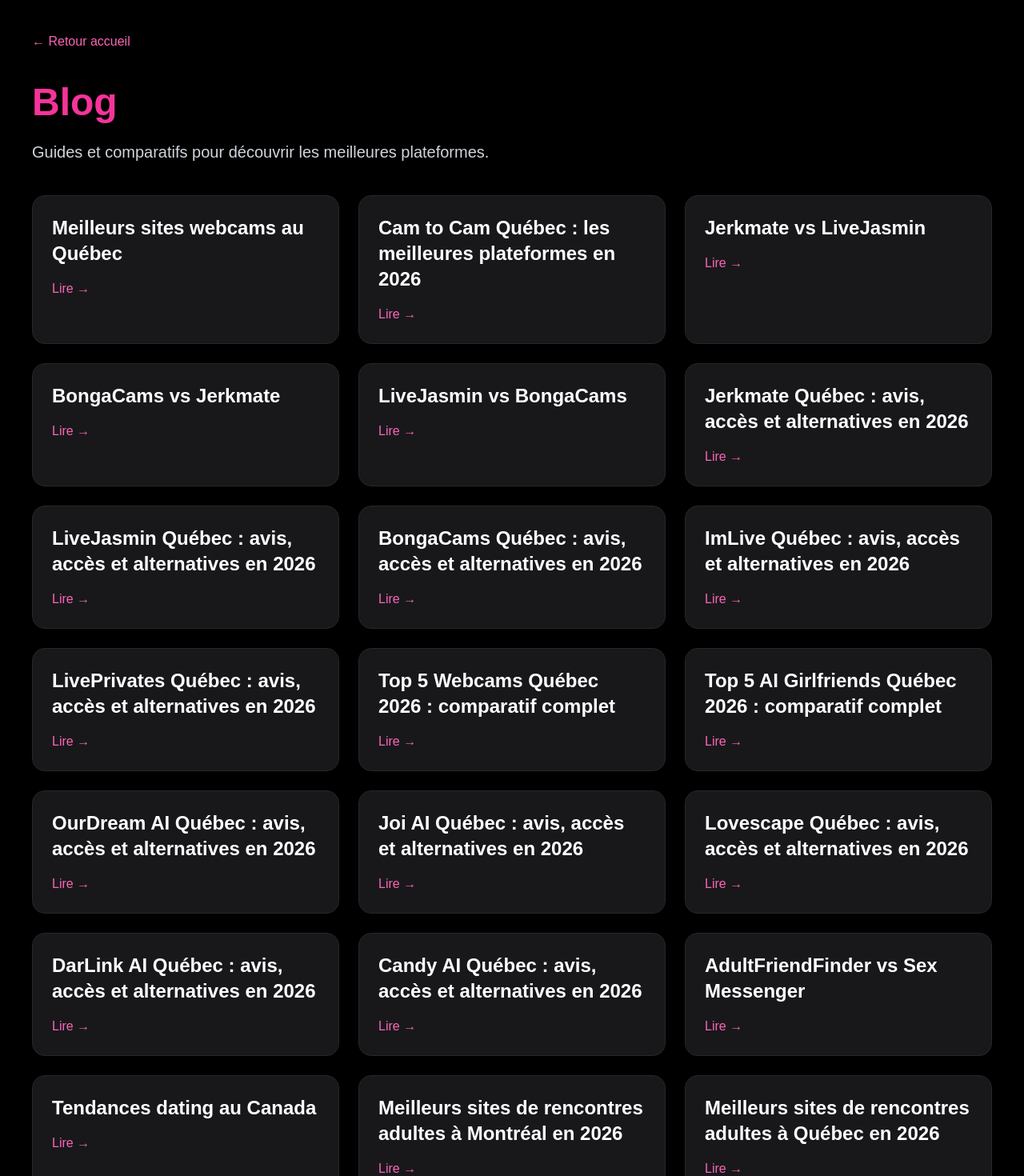
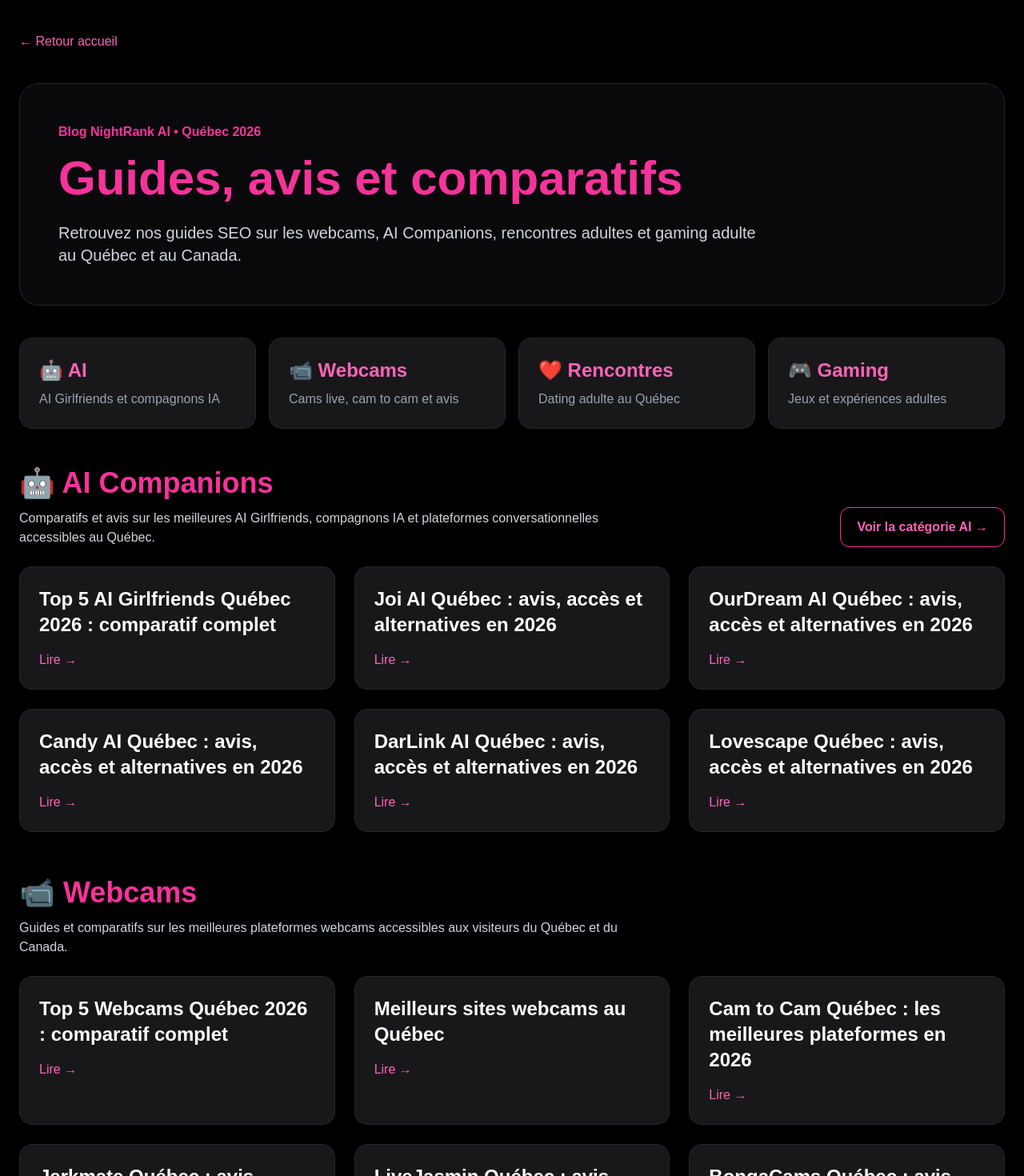
Before and after one commit to tbagvolkov/nightrank-ai, a Next.js app: page /blog in a window 1280 px wide. Shown: the top 1470 px of the page at 80% size. Built offline with nearby package versions, Linux system fonts and the light colour scheme.

Commit message:
Improve blog category structure

```diff
--- a/app/blog/page.tsx
+++ b/app/blog/page.tsx
@@ -1,39 +1,53 @@
 export const metadata = {
   title: "Blog | NightRank AI",
   description:
-    "Conseils, comparatifs et tendances adultes au Québec.",
+    "Guides, comparatifs et avis détaillés sur les webcams, AI Companions, rencontres adultes et gaming adulte au Québec.",
 };
 
-const articles = [
+const aiArticles = [
+  {
+    title: "Top 5 AI Girlfriends Québec 2026 : comparatif complet",
+    slug: "top-5-ai-girlfriends-quebec-2026",
+  },
+  {
+    title: "Joi AI Québec : avis, accès et alternatives en 2026",
+    slug: "joi-ai-quebec",
+  },
+  {
+    title: "OurDream AI Québec : avis, accès et alternatives en 2026",
+    slug: "ourdream-ai-quebec",
+  },
+  {
+    title: "Candy AI Québec : avis, accès et alternatives en 2026",
+    slug: "candy-ai-quebec",
+  },
+  {
+    title: "DarLink AI Québec : avis, accès et alternatives en 2026",
+    slug: "darlink-ai-quebec",
+  },
+  {
+    title: "Lovescape Québec : avis, accès et alternatives en 2026",
+    slug: "lovescape-quebec",
+  },
+];
+
+const webcamArticles = [
+  {
+    title: "Top 5 Webcams Québec 2026 : comparatif complet",
+    slug: "top-5-webcams-quebec-2026",
+  },
   {
     title: "Meilleurs sites webcams au Québec",
     slug: "meilleurs-sites-webcams-quebec",
   },
-
   {
     title: "Cam to Cam Québec : les meilleures plateformes en 2026",
     slug: "cam-to-cam-quebec",
-  },
-
-  {
-    title: "Jerkmate vs LiveJasmin",
-    slug: "jerkmate-vs-livejasmin",
-  },
-
-  {
-    title: "BongaCams vs Jerkmate",
-    slug: "bongacams-vs-jerkmate",
-  },
-
-  {
-    title: "LiveJasmin vs BongaCams",
-    slug: "livejasmin-vs-bongacams",
   },
   {
     title: "Jerkmate Québec : avis, accès et alternatives en 2026",
     slug: "jerkmate-quebec",
   },
-
   {
     title: "LiveJasmin Québec : avis, accès et alternatives en 2026",
     slug: "livejasmin-quebec",
@@ -51,112 +65,183 @@
     slug: "liveprivates-quebec",
   },
   {
-    title: "Top 5 Webcams Québec 2026 : comparatif complet",
-    slug: "top-5-webcams-quebec-2026",
+    title: "Jerkmate vs LiveJasmin",
+    slug: "jerkmate-vs-livejasmin",
   },
   {
-    title: "Top 5 AI Girlfriends Québec 2026 : comparatif complet",
-    slug: "top-5-ai-girlfriends-quebec-2026",
+    title: "BongaCams vs Jerkmate",
+    slug: "bongacams-vs-jerkmate",
   },
   {
-    title: "OurDream AI Québec : avis, accès et alternatives en 2026",
-    slug: "ourdream-ai-quebec",
+    title: "LiveJasmin vs BongaCams",
+    slug: "livejasmin-vs-bongacams",
   },
-  {
-    title: "Joi AI Québec : avis, accès et alternatives en 2026",
-    slug: "joi-ai-quebec",
-  },
-  {
-    title: "Lovescape Québec : avis, accès et alternatives en 2026",
-    slug: "lovescape-quebec",
-  },
-  {
-    title: "DarLink AI Québec : avis, accès et alternatives en 2026",
-    slug: "darlink-ai-quebec",
-  },
-  {
-    title: "Candy AI Québec : avis, accès et alternatives en 2026",
-    slug: "candy-ai-quebec",
-  },
+];
 
+const datingArticles = [
   {
     title: "AdultFriendFinder vs Sex Messenger",
     slug: "adultfriendfinder-vs-sexmessenger",
   },
-
   {
     title: "Tendances dating au Canada",
     slug: "dating-canada",
   },
-
   {
     title: "Meilleurs sites de rencontres adultes à Montréal en 2026",
     slug: "rencontres-adultes-montreal",
   },
-
   {
     title: "Meilleurs sites de rencontres adultes à Québec en 2026",
     slug: "rencontres-adultes-quebec",
   },
-
   {
     title: "Meilleurs sites de rencontres adultes à Laval en 2026",
     slug: "rencontres-adultes-laval",
   },
-
   {
     title: "Meilleurs sites de rencontres adultes à Gatineau en 2026",
     slug: "rencontres-adultes-gatineau",
   },
-
   {
     title: "Meilleurs sites de rencontres adultes à Sherbrooke en 2026",
     slug: "rencontres-adultes-sherbrooke",
   },
 ];
 
+const gamingArticles = [
+  {
+    title: "Gaming adulte au Québec",
+    slug: "gaming-adulte-quebec",
+  },
+];
+
 export default function BlogPage() {
   return (
-    <main className="min-h-screen bg-black text-white p-10">
+    <main className="min-h-screen bg-black text-white px-6 py-10">
+      <div className="max-w-[1600px] mx-auto">
+        <a href="/" className="text-pink-400 hover:text-pink-300">
+          ← Retour accueil
+        </a>
 
-      <a href="/" className="text-pink-400">
-        ← Retour accueil
-      </a>
+        <section className="mt-10 mb-10 bg-zinc-950 border border-zinc-800 rounded-3xl p-8 md:p-12">
+          <p className="text-pink-500 font-bold mb-4">
+            Blog NightRank AI • Québec 2026
+          </p>
 
-      <h1 className="text-5xl font-bold text-pink-500 mt-10 mb-6">
-        Blog
-      </h1>
+          <h1 className="text-5xl md:text-6xl font-bold text-pink-500 mb-6">
+            Guides, avis et comparatifs
+          </h1>
 
-      <p className="text-xl text-gray-300 mb-10">
-        Guides et comparatifs pour découvrir les meilleures plateformes.
-      </p>
+          <p className="text-xl text-gray-300 max-w-4xl">
+            Retrouvez nos guides SEO sur les webcams, AI Companions,
+            rencontres adultes et gaming adulte au Québec et au Canada.
+          </p>
+        </section>
 
-      <div className="grid md:grid-cols-3 gap-6">
+        <nav className="grid sm:grid-cols-2 lg:grid-cols-4 gap-4 mb-12">
+          <a href="#ai" className="bg-zinc-900 border border-zinc-800 hover:border-pink-500 rounded-2xl p-6">
+            <h2 className="text-2xl font-bold text-pink-400 mb-2">🤖 AI</h2>
+            <p className="text-gray-400">AI Girlfriends et compagnons IA</p>
+          </a>
 
-        {articles.map((article) => (
+          <a href="#webcams" className="bg-zinc-900 border border-zinc-800 hover:border-pink-500 rounded-2xl p-6">
+            <h2 className="text-2xl font-bold text-pink-400 mb-2">📹 Webcams</h2>
+            <p className="text-gray-400">Cams live, cam to cam et avis</p>
+          </a>
 
-          <div
-            key={article.slug}
-            className="bg-zinc-900 rounded-2xl p-6 border border-zinc-800"
-          >
+          <a href="#dating" className="bg-zinc-900 border border-zinc-800 hover:border-pink-500 rounded-2xl p-6">
+            <h2 className="text-2xl font-bold text-pink-400 mb-2">❤️ Rencontres</h2>
+            <p className="text-gray-400">Dating adulte au Québec</p>
+          </a>
 
-            <h2 className="text-2xl font-bold mb-4">
-              {article.title}
-            </h2>
+          <a href="#gaming" className="bg-zinc-900 border border-zinc-800 hover:border-pink-500 rounded-2xl p-6">
+            <h2 className="text-2xl font-bold text-pink-400 mb-2">🎮 Gaming</h2>
+            <p className="text-gray-400">Jeux et expériences adultes</p>
+          </a>
+        </nav>
 
-            <a
-              href={`/blog/${article.slug}`}
-              className="text-pink-400"
-            >
-              Lire →
-            </a>
+        <BlogSection
+          id="ai"
+          title="🤖 AI Companions"
+          description="Comparatifs et avis sur les meilleures AI Girlfriends, compagnons IA et plateformes conversationnelles accessibles au Québec."
+          articles={aiArticles}
+          ctaHref="/ai"
+          ctaLabel="Voir la catégorie AI →"
+        />
 
-          </div>
+        <BlogSection
+          id="webcams"
+          title="📹 Webcams"
+          description="Guides et comparatifs sur les meilleures plateformes webcams accessibles aux visiteurs du Québec et du Canada."
+          articles={webcamArticles}
+        />
 
-        ))}
+        <BlogSection
+          id="dating"
+          title="❤️ Rencontres adultes"
+          description="Articles sur les sites de rencontres adultes, comparatifs dating et recherches locales au Québec."
+          articles={datingArticles}
+        />
 
+        <BlogSection
+          id="gaming"
+          title="🎮 Gaming adulte"
+          description="Guides sur les offres gaming adulte et les expériences interactives présentées sur NightRank AI."
+          articles={gamingArticles}
+        />
       </div>
-
     </main>
   );
 }
+
+function BlogSection({
+  id,
+  title,
+  description,
+  articles,
+  ctaHref,
+  ctaLabel,
+}: {
+  id: string;
+  title: string;
+  description: string;
+  articles: { title: string; slug: string }[];
+  ctaHref?: string;
+  ctaLabel?: string;
+}) {
+  return (
+    <section id={id} className="mb-14 scroll-mt-24">
+      <div className="flex flex-col md:flex-row md:items-end md:justify-between gap-4 mb-6">
+        <div>
+          <h2 className="text-4xl font-bold text-pink-500 mb-3">{title}</h2>
+          <p className="text-gray-300 max-w-3xl">{description}</p>
+        </div>
+
+        {ctaHref && ctaLabel && (
+          <a
+            href={ctaHref}
+            className="inline-block border border-pink-500 text-pink-400 hover:bg-pink-500/10 px-5 py-3 rounded-xl font-bold"
+          >
+            {ctaLabel}
+          </a>
+        )}
+      </div>
+
+      <div className="grid md:grid-cols-2 xl:grid-cols-3 gap-6">
+        {articles.map((article) => (
+          <article
+            key={article.slug}
+            className="bg-zinc-900 rounded-2xl p-6 border border-zinc-800 hover:border-pink-500 transition"
+          >
+            <h3 className="text-2xl font-bold mb-4">{article.title}</h3>
+
+            <a href={`/blog/${article.slug}`} className="text-pink-400">
+              Lire →
+            </a>
+          </article>
+        ))}
+      </div>
+    </section>
+  );
+}
```
